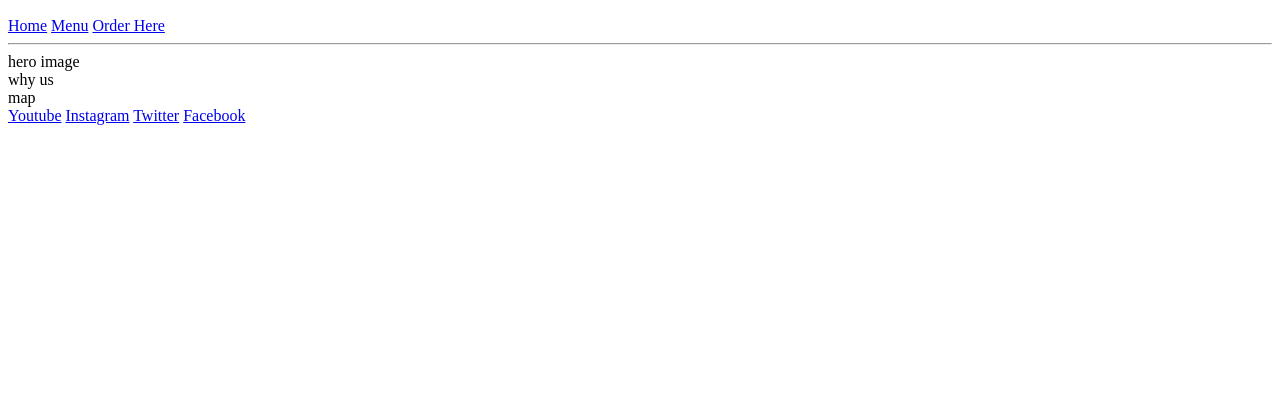
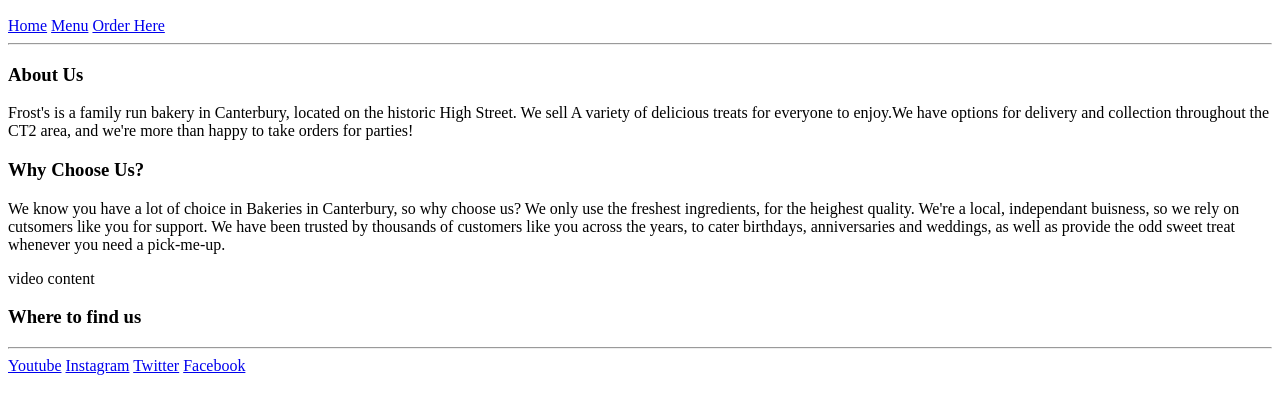
Before and after one commit to alcl2000/PP1-Amy-Lewis, a plain HTML site: page index.html in a window 1280 px wide. Shown: the part 110-524 px from the top of the page. Drawn offline with Linux system fonts and the light colour scheme.

Commit message:
add: basic text content added to index.html

```diff
--- a/index.html
+++ b/index.html
@@ -18,16 +18,41 @@
             Serving our Community Since 1983
         </h2>
         <nav>
-            <a href="index.html" active>Home</a>
+            <a href="index.html" >Home</a>
             <a href="menu.html">Menu</a>
             <a href="order.html">Order Here</a>
         </nav>
         <hr>
     </header>
-    <section>hero image</section>
-    <section>why us</section>
-    <section>map</section>
+    <section>
+        <div id="hero-image">
+        </div>
+        <div id="about">
+            <h3>About Us</h3>
+            <p>
+                Frost's is a family run bakery in Canterbury, located on the historic High Street. We sell A variety of delicious treats for everyone to enjoy.We have options for delivery and collection throughout the CT2 area, and we're more than happy to take orders for parties!
+            </p>
+        </div>
+    </section>
+    <section id="why-us">
+        <div>
+            <h3>Why Choose Us?</h3>
+            <p>
+                We know you have a lot of choice in Bakeries in Canterbury, so why choose us? We only use the freshest ingredients, for the heighest quality. We're a local, independant buisness, so we rely on cutsomers like you for support. We have been trusted by thousands of customers like you across the years, to cater birthdays, anniversaries and weddings, as well as provide the odd sweet treat whenever you need a pick-me-up.
+            </p>
+        </div>
+        <div>
+            video content
+        </div>
+    </section>
+    <section>
+        <h3>Where to find us</h3>
+        <div id="map">
+
+        </div>
+    </section>
     <footer>
+        <hr>
         <a href="www.youtube.com" target="_blank" aria-label="A link to our Youtube (This link opens in a new tab)">Youtube</a>
         <a href="www.instagram.com" target="_blank" aria-label="A link to our Instagram (This link opens in a new tab)">Instagram</a>
         <a href="www.twitter.com" target="_blank" aria-label="A link to our Twitter (This link opens in a new tab)">Twitter</a>
```
